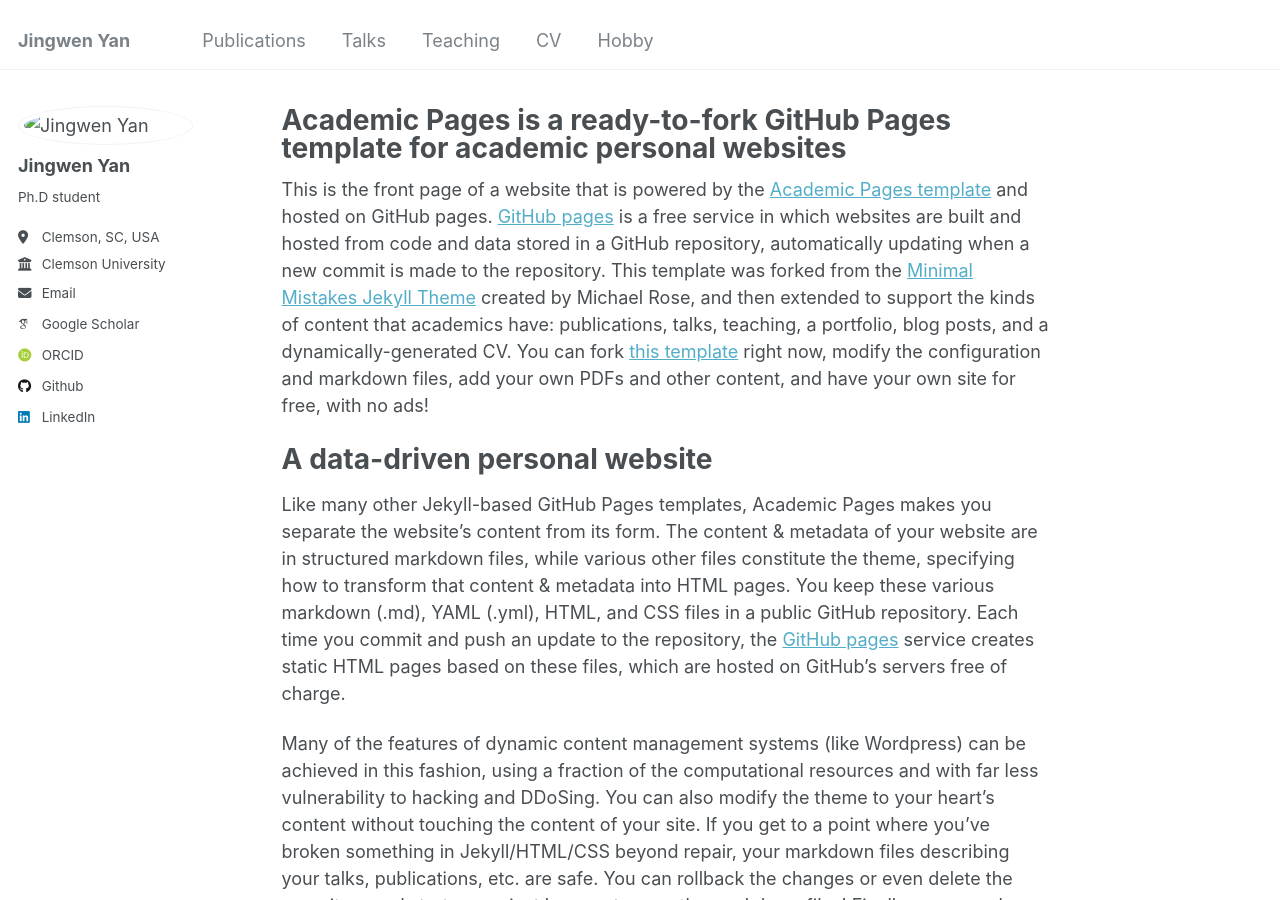
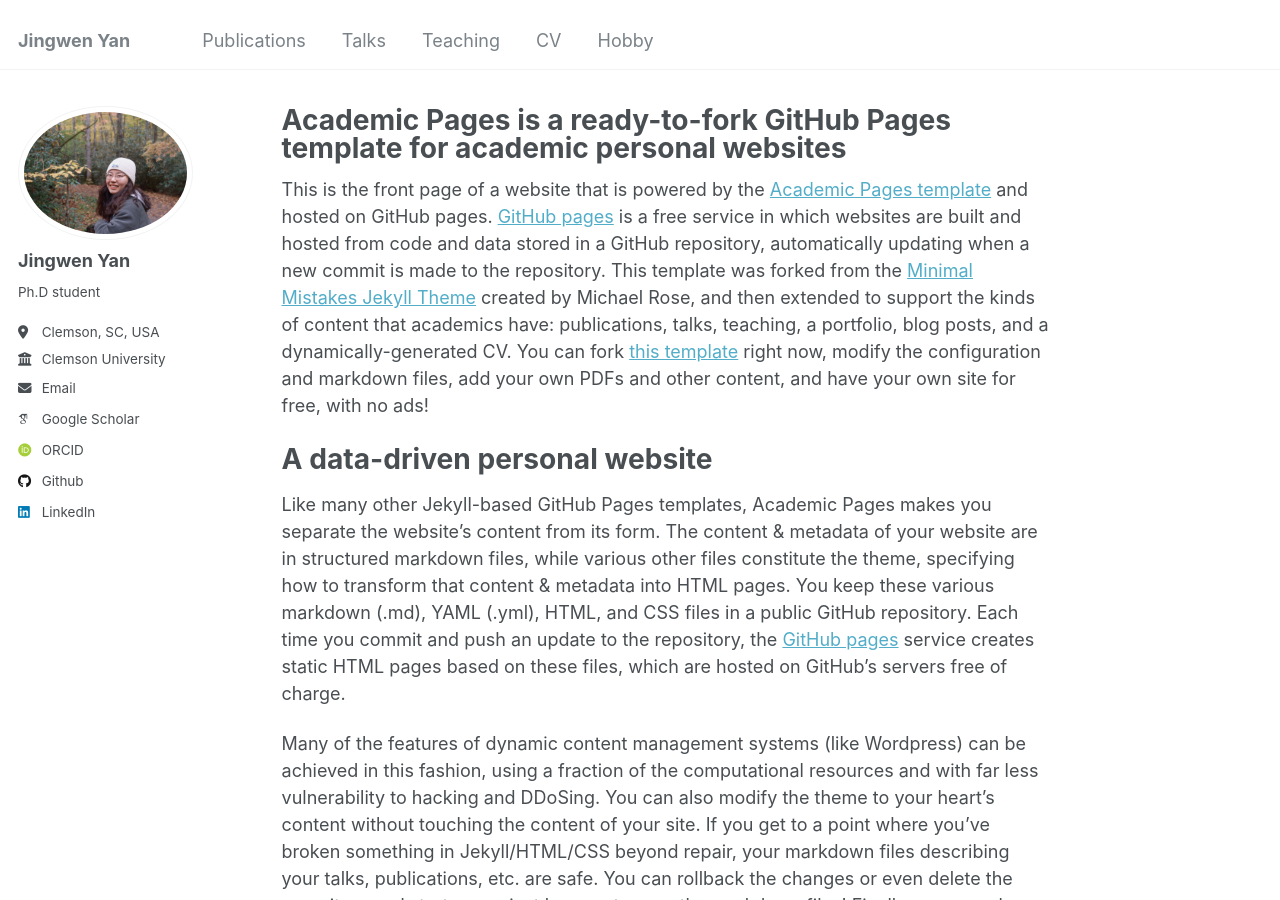
Before and after one commit to Yanjingwen111/Yanjingwen111.github.io, a Jekyll site: the page built from _pages/about.md, in a window 1280 px wide and 900 px high. Built offline with Jekyll 4.4.1, drawn with Linux system fonts in a browser that asks for light colours; some web fonts are replaced.

Commit message:
Update _config.yml

```diff
--- a/_config.yml
+++ b/_config.yml
@@ -21,7 +21,7 @@ repository               : "https://github.com/Yanjingwen111"
 #               Additional customization can be done by editing /_includes/author-profile.html
 author:
   # Biographic information
-  avatar           : "/images/8191730490913_.pic.jpg"
+  avatar           : "https://github.com/Yanjingwen111/Yanjingwen111.github.io/blob/master/images/8191730490913_.pic.jpg"
   name             : "Jingwen Yan"
   pronouns         : # example: "she/her"
   bio              : "Ph.D student"
```
